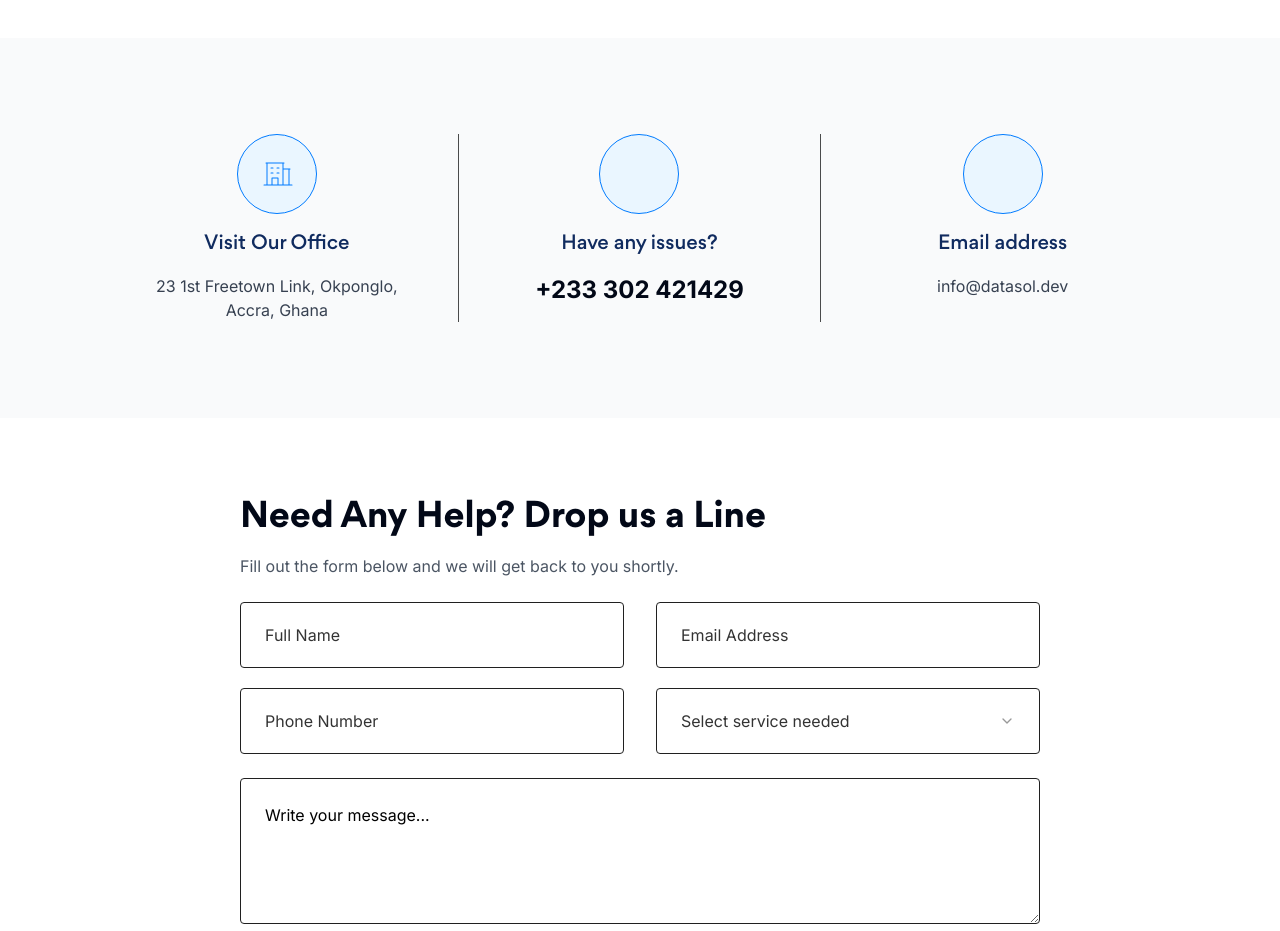
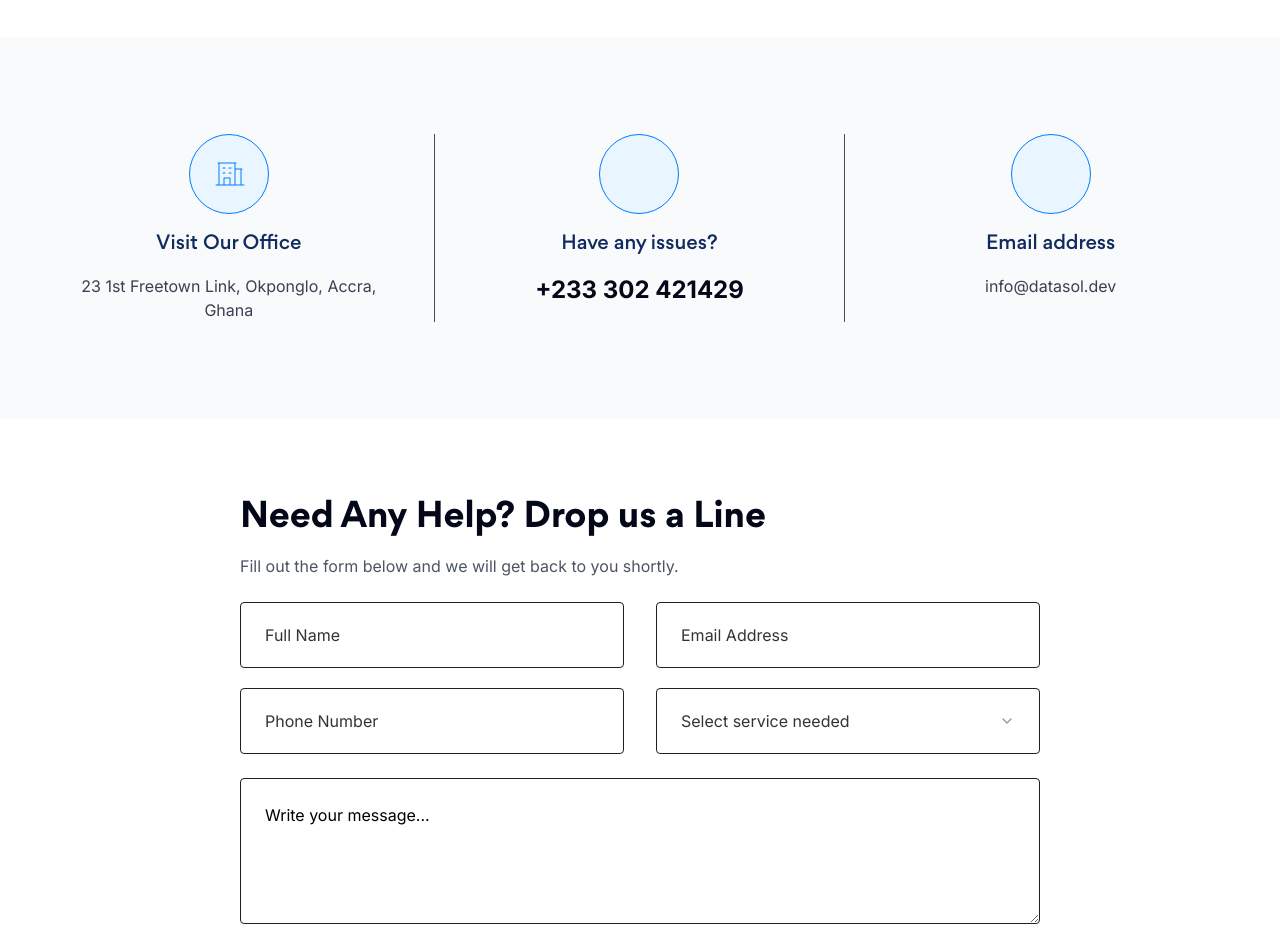
Before and after one commit to Kwasi-1/datasolghana, a Next.js app: page / in a window 1280 px wide. Shown: the part 3221-4152 px from the top of the page. Built offline with nearby package versions, Linux system fonts and the light colour scheme; some icons are missing.

Commit message:
reduce padding on smaller screens

```diff
--- a/components/landing/ContactUs.tsx
+++ b/components/landing/ContactUs.tsx
@@ -5,7 +5,7 @@
 export default function ContactUs() {
   return (
     <section id="contact" className="bg-gray-50 py-20 md:py-24">
-      <div className="max-w-7xl mx-auto px-6 md:px-16 lg:px-24">
+      <div className="max-w-7xl mx-auto px-6 2xl:px-24">
         <div className="grid grid-cols-1 md:grid-cols-3 text-center">
           {/* Office Info */}
           <div className="flex flex-col px-10 items-center space-y-4 md:border-r border-black/70 pb-10 md:pb-0">
```
